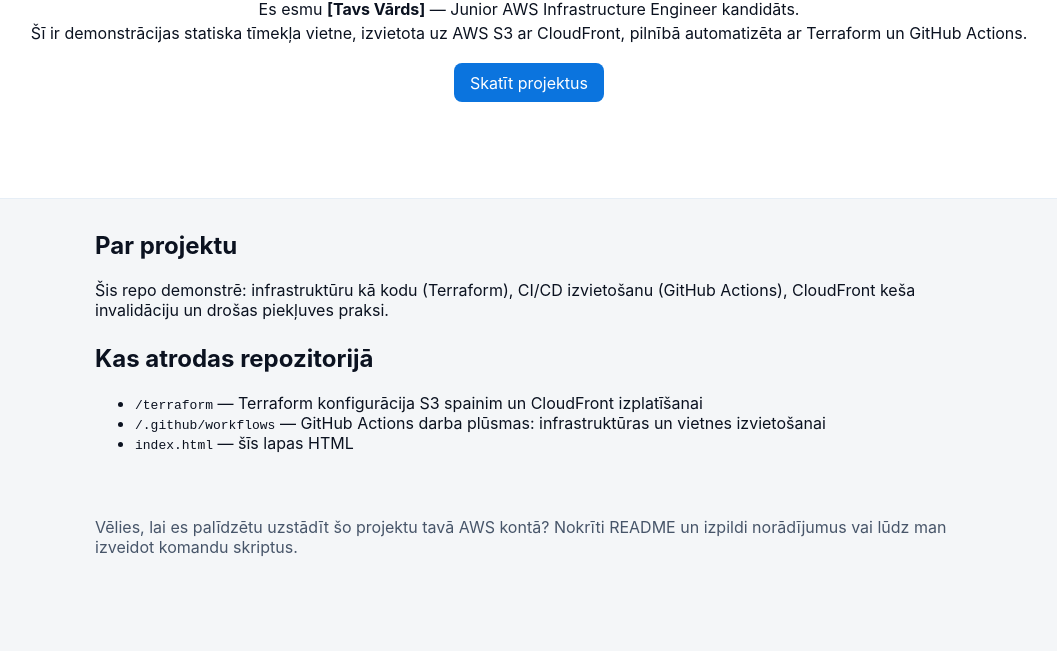
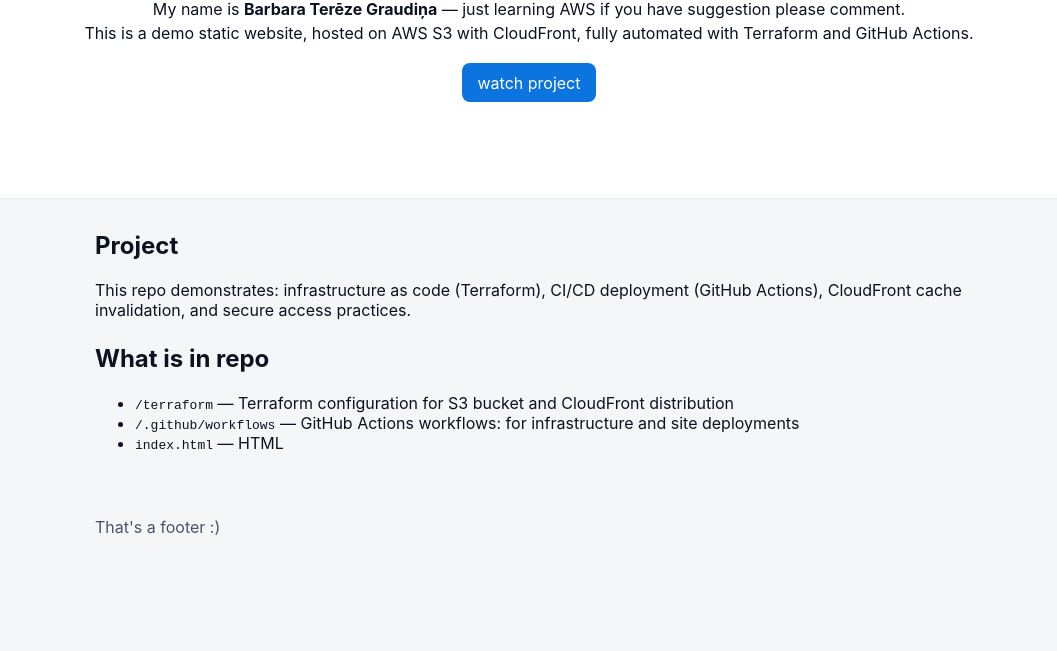
Before and after one commit to pankeki/static-website-iac-cicd, a plain HTML site: page index.html in a window 1280 px wide. Shown: the part 149-800 px from the top of the page, without its empty margins (111-1168 px from the left). Drawn offline with Linux system fonts and the light colour scheme.

Commit message:
finally working page

```diff
--- a/index.html
+++ b/index.html
@@ -3,34 +3,34 @@
 <head>
   <meta charset="utf-8">
   <meta name="viewport" content="width=device-width,initial-scale=1">
-  <title>Sveiks — Mana Portfolio Vietne</title>
+  <title>Hi, i'am learning AWS</title>
   <link rel="stylesheet" href="styles.css">
 </head>
 <body>
   <header class="hero">
-    <h1>Sveiks! 👋</h1>
-    <p>Es esmu <strong>[Tavs Vārds]</strong> — Junior AWS Infrastructure Engineer kandidāts.</p>
-    <p>Šī ir demonstrācijas statiska tīmekļa vietne, izvietota uz AWS S3 ar CloudFront, pilnībā automatizēta ar Terraform un GitHub Actions.</p>
-    <a class="btn" href="#projects">Skatīt projektus</a>
+    <h1>👋</h1>
+    <p>My name is <strong>Barbara Terēze Graudiņa</strong> — just learning AWS if you have suggestion please comment.</p>
+    <p>This is a demo static website, hosted on AWS S3 with CloudFront, fully automated with Terraform and GitHub Actions.</p>
+    <a class="btn" href="#projects">watch project</a>
   </header>
 
   <main id="projects" class="content">
     <section>
-      <h2>Par projektu</h2>
-      <p>Šis repo demonstrē: infrastruktūru kā kodu (Terraform), CI/CD izvietošanu (GitHub Actions), CloudFront keša invalidāciju un drošas piekļuves praksi.</p>
+      <h2>Project</h2>
+      <p>This repo demonstrates: infrastructure as code (Terraform), CI/CD deployment (GitHub Actions), CloudFront cache invalidation, and secure access practices.</p>
     </section>
 
     <section>
-      <h2>Kas atrodas repozitorijā</h2>
+      <h2>What is in repo</h2>
       <ul>
-        <li><code>/terraform</code> — Terraform konfigurācija S3 spainim un CloudFront izplatīšanai</li>
-        <li><code>/.github/workflows</code> — GitHub Actions darba plūsmas: infrastruktūras un vietnes izvietošanai</li>
-        <li><code>index.html</code> — šīs lapas HTML</li>
+        <li><code>/terraform</code> — Terraform configuration for S3 bucket and CloudFront distribution</li>
+        <li><code>/.github/workflows</code> — GitHub Actions workflows: for infrastructure and site deployments</li>
+        <li><code>index.html</code> — HTML</li>
       </ul>
     </section>
 
     <footer>
-      <p>Vēlies, lai es palīdzētu uzstādīt šo projektu tavā AWS kontā? Nokrīti README un izpildi norādījumus vai lūdz man izveidot komandu skriptus.</p>
+      <p>That's a footer :)</p>
     </footer>
   </main>
 </body>
```
Also changed, not shown: 1 other file.
